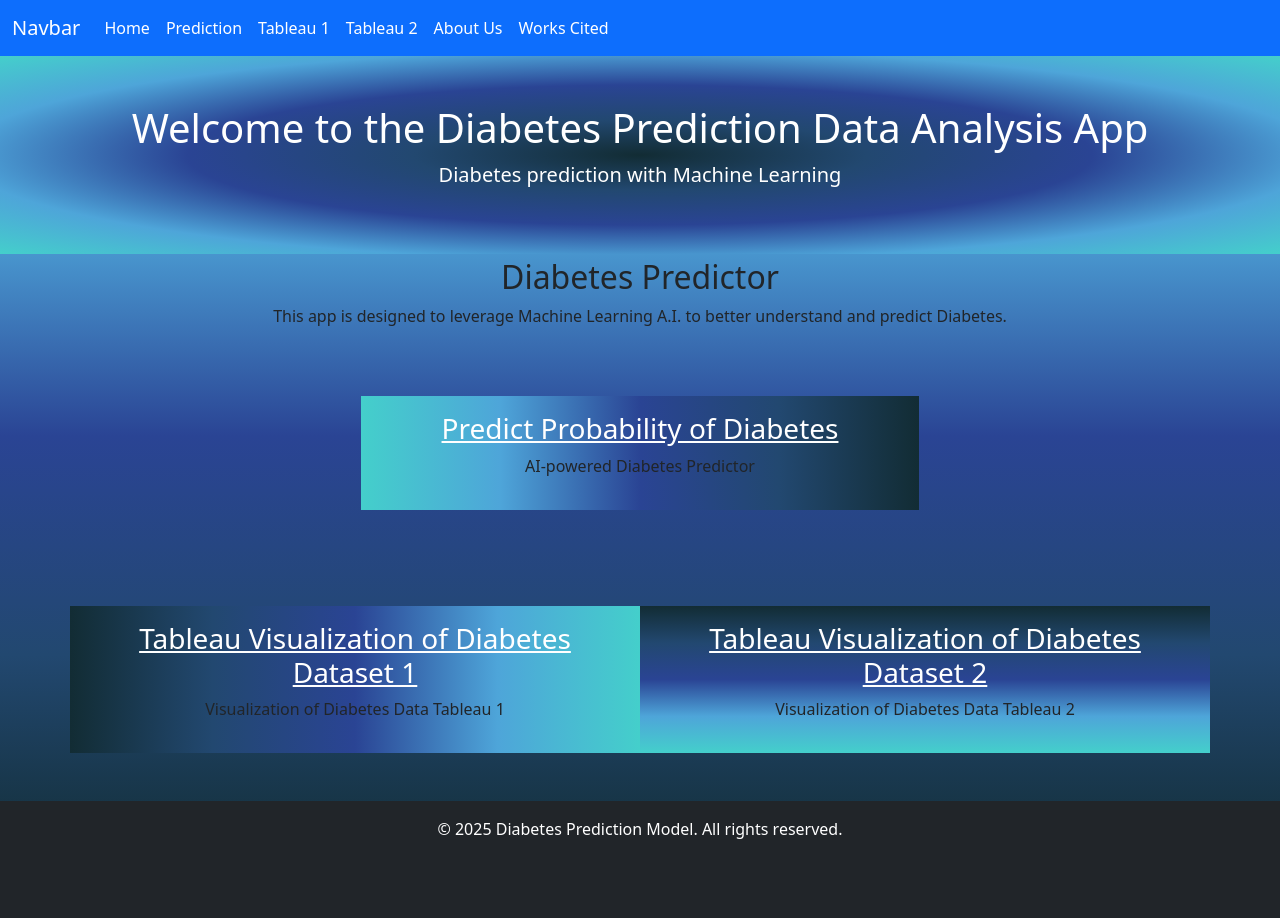
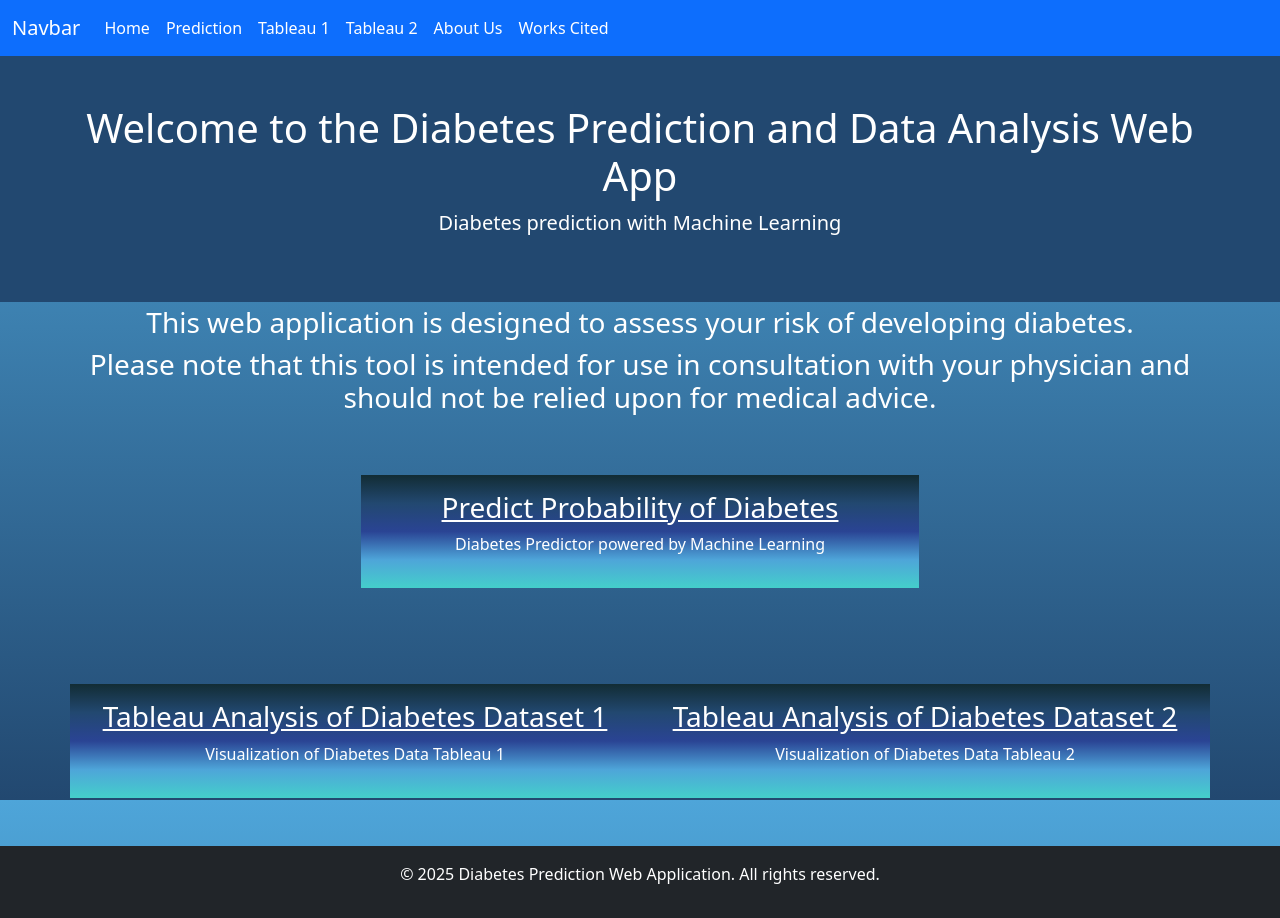
Before and after one commit to yangedward92/Project-4-Group-7, a Flask app: page / in a window 1280 px wide. Before the commit the page ends 839 px from the top, so only its background shows below. Run offline with Flask 3, Linux system fonts and the light colour scheme.

Commit message:
Formatted html pages

```diff
--- a/Diabetes App/static/css/style.css
+++ b/Diabetes App/static/css/style.css
@@ -18,7 +18,10 @@
 
 /* CSS Gradients */
 .gradient-top {
-  background: linear-gradient(0deg, var(--gunmetal), var(--indigo-dye), var(--marian-blue), var(--picton-blue), var(--robin-egg-blue));
+  background: linear-gradient(to top, #224870, #4ea5d9ff); /* Adjust colors as needed */
+    min-height: 100vh; /* Ensures the background covers the entire viewport */
+    background-repeat: no-repeat;
+    background-attachment: fixed; /* Keeps the gradient fixed while scrolling */
 }
 
 .gradient-right {
@@ -36,3 +39,7 @@
 .gradient-radial {
   background: radial-gradient(var(--gunmetal), var(--indigo-dye), var(--marian-blue), var(--picton-blue), var(--robin-egg-blue));
 }
+
+body, h1, h4, p, a, nav, footer {
+    color: white !important;
+}
--- a/Diabetes App/templates/index.html
+++ b/Diabetes App/templates/index.html
@@ -3,7 +3,7 @@
 <head>
     <meta charset="UTF-8">
     <meta name="viewport" content="width=device-width, initial-scale=1.0">
-    <title>Diabetes Prediction, Powered By AI</title>
+    <title>Diabetes Prediction, Powered By Machine Learning</title>
     <!-- Bootstrap CSS -->
     <link href="https://cdn.jsdelivr.net/npm/bootstrap@5.3.0/dist/css/bootstrap.min.css" rel="stylesheet">
     <!-- Custom CSS -->
@@ -46,36 +46,36 @@
     </nav>
 
     <!-- Header -->
-    <header class="gradient-radial text-white text-center py-5">
-        <div class="container">
-            <h1>Welcome to the Diabetes Prediction Data Analysis App</h1>
-            <p class="lead">Diabetes prediction with Machine Learning</p>
-        </div>
+    <header class="text-white text-center py-5" style="background-color: #224870ff;">
+      <div class="container">
+        <h1>Welcome to the Diabetes Prediction and Data Analysis Web App</h1>
+        <p class="lead">Diabetes prediction with Machine Learning</p>
+      </div>
     </header>
 
     <!-- About Section -->
     <section id="about" class="#robin-egg-blue py-1">
         <div class="container text-center">
-            <h2>Diabetes Predictor</h2>
-            <p>This app is designed to leverage Machine Learning A.I. to better understand and predict Diabetes.</p>
+            <h3>This web application is designed to assess your risk of developing diabetes.</h3>
+            <h3>Please note that this tool is intended for use in consultation with your physician and should not be relied upon for medical advice.</h3>
         </div>
     </section>
 
     <!-- Features Section -->
     <section id="features" class="container py-5 d-flex justify-content-center">
-      <div class="col-md-6 gradient-left p-3 text-center">
+      <div class="col-md-6 gradient-bottom p-3 text-center">
       <h3><a href="/diabetes_predML" class="text-white">Predict Probability of Diabetes</a></h3>
-      <p>AI-powered Diabetes Predictor</p>
+      <p>Diabetes Predictor powered by Machine Learning</p>
       </div>
     </section>
     <section id="features" class="container my-5">
         <div class="row text-center">
-            <div class="col-md-6 gradient-right p-3">
-                <h3><a href="/tableau_1" class="text-white">Tableau Visualization of Diabetes Dataset 1</a></h3>
+            <div class="col-md-6 gradient-bottom p-3">
+                <h3><a href="/tableau_1" class="text-white">Tableau Analysis of Diabetes Dataset 1</a></h3>
                 <p>Visualization of Diabetes Data Tableau 1</p>
             </div>
             <div class="col-md-6 gradient-bottom p-3">
-                <h3><a href="/tableau_2" class="text-white">Tableau Visualization of Diabetes Dataset 2</a></h3>
+                <h3><a href="/tableau_2" class="text-white">Tableau Analysis of Diabetes Dataset 2</a></h3>
                 <p>Visualization of Diabetes Data Tableau 2</p>
             </div>
         </div>
@@ -83,7 +83,7 @@
 
     <!-- Footer -->
     <footer class="bg-dark text-white text-center py-3">
-        <p>&copy; 2025 Diabetes Prediction Model. All rights reserved.</p>
+        <p>&copy; 2025 Diabetes Prediction Web Application. All rights reserved.</p>
     </footer>
 
 </body>
```
Also changed, not shown: Diabetes App/templates/about_us.html (+7 -9 lines), Diabetes App/templates/diabetes_predML.html (+21 -18 lines), Diabetes App/templates/works_cited.html (+5 -5 lines).
